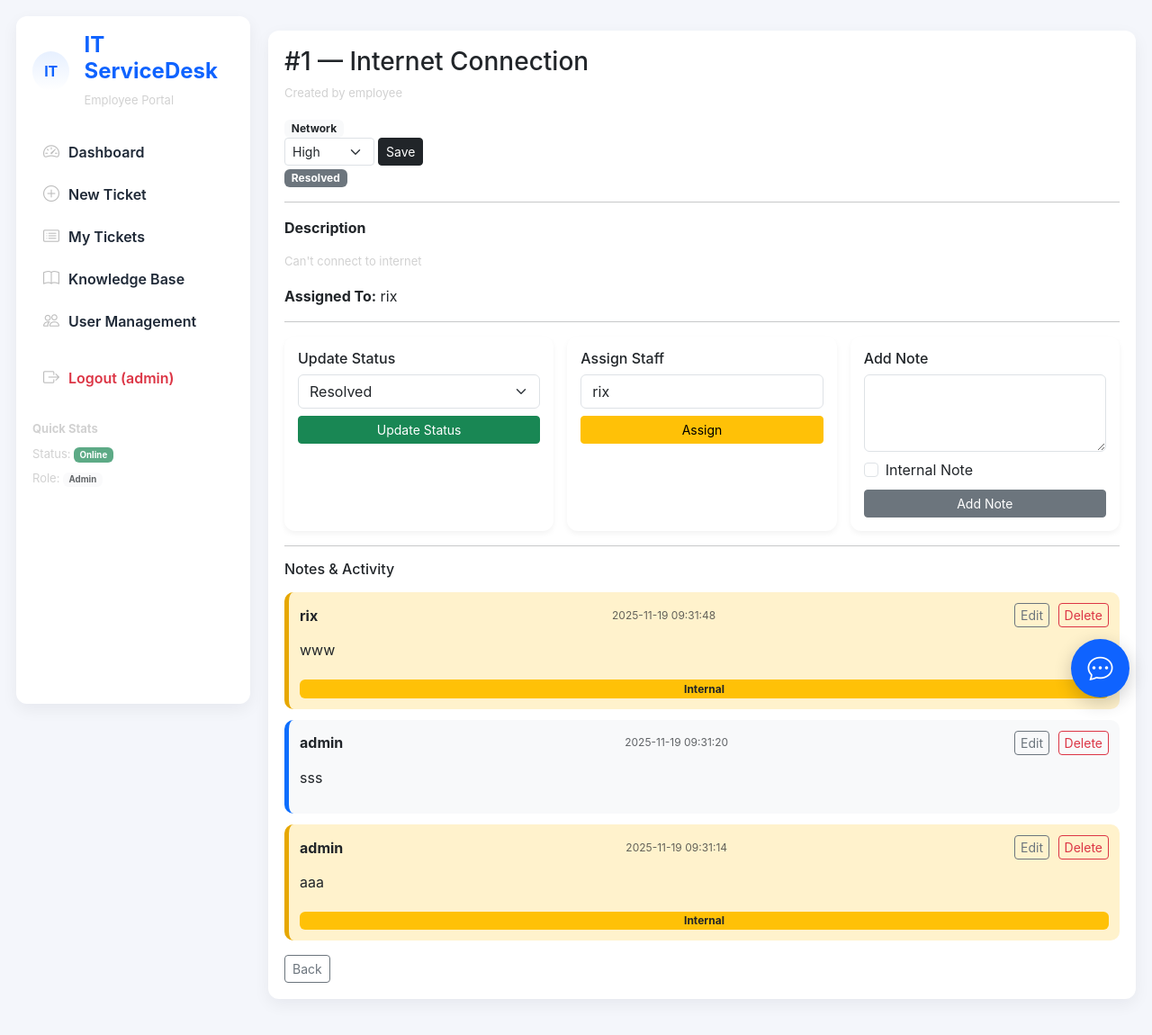
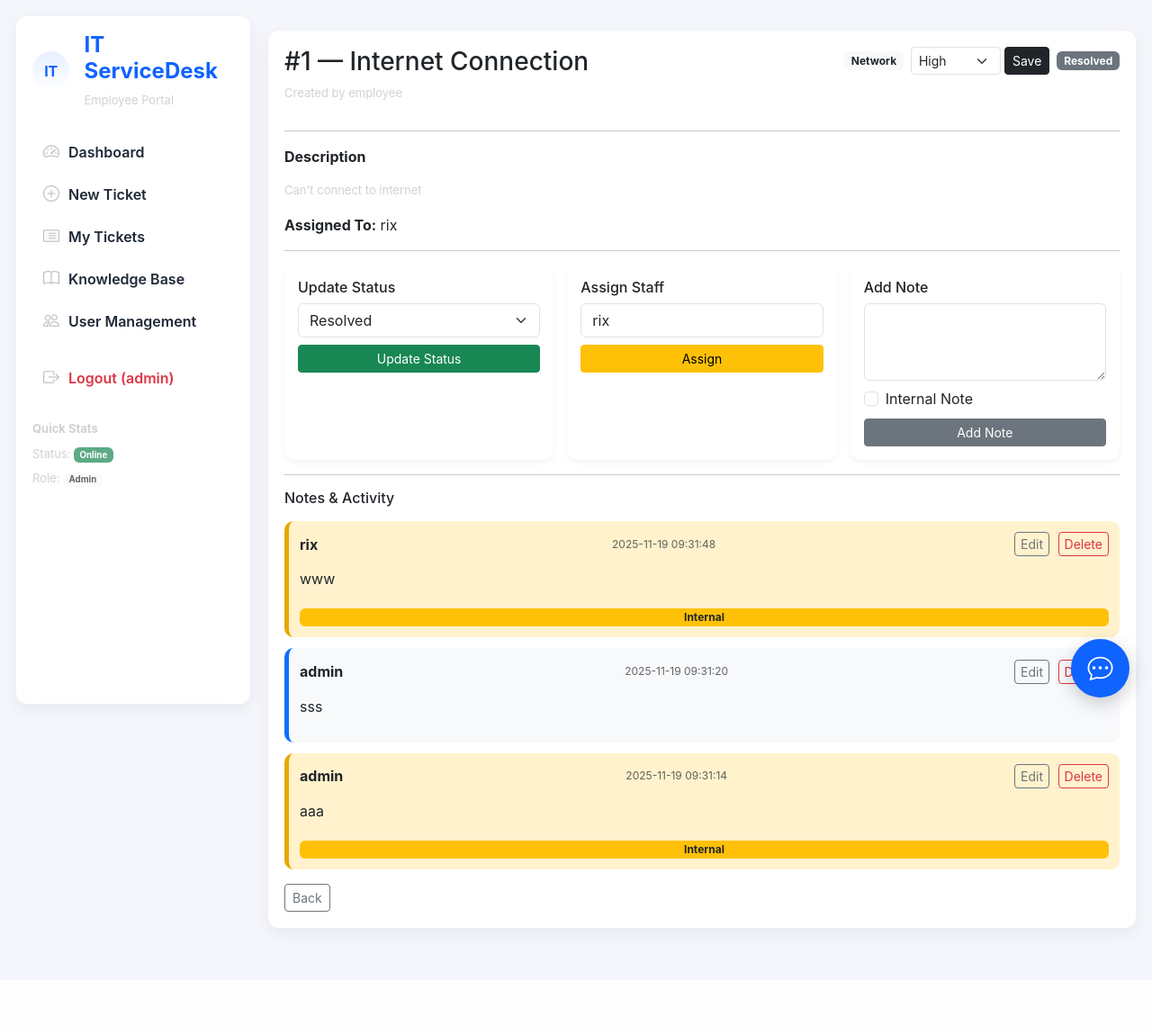
Before and after one commit to rixportfolio-wq/Smart-IT-Service-Desk-App, a Flask app: page /ticket/1 in a window 1280 px wide. Shown: the top 1150 px of the page at 90% size. After the commit the page ends 1044 px from the top, so only its background shows below. Run offline with Flask 3, Linux system fonts and the light colour scheme; a user stored in the database is signed in; data comes from the database, SQL or seed files in the repository; parts of the project's set-up code (start-up, migrations or seed data) failed here and were passed over.

Commit message:
Update ticket_details.html

```diff
--- a/templates/ticket_details.html
+++ b/templates/ticket_details.html
@@ -266,6 +266,47 @@ function openEditModal(id, text) {
 }
 
 
+/* ========= MAIN TICKET LAYOUT ========= */
+
+.ticket-header{
+  display: grid;
+  grid-template-columns: 1fr auto;
+  gap: 20px;
+  align-items: start;
+}
+
+.ticket-info{
+  display: flex;
+  gap: 8px;
+  flex-wrap: wrap;
+  align-items: center;
+}
+
+.ticket-body{
+  display: grid;
+  grid-template-columns: 2fr 1fr;
+  gap: 20px;
+  margin-top: 10px;
+}
+
+.assigned-user{
+  background: #f1f3f5;
+  padding: 8px 12px;
+  border-radius: 8px;
+  text-align: center;
+  font-weight: 500;
+}
+
+/* MOBILE FIX */
+@media(max-width:768px){
+  .ticket-header,
+  .ticket-body{
+    grid-template-columns: 1fr;
+  }
+}
+
+
+
 </style>
 
 {% endblock %}
```
